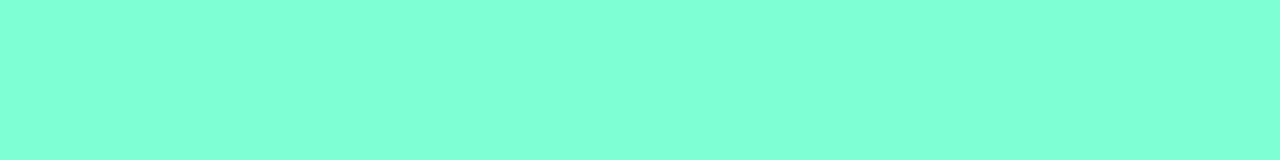
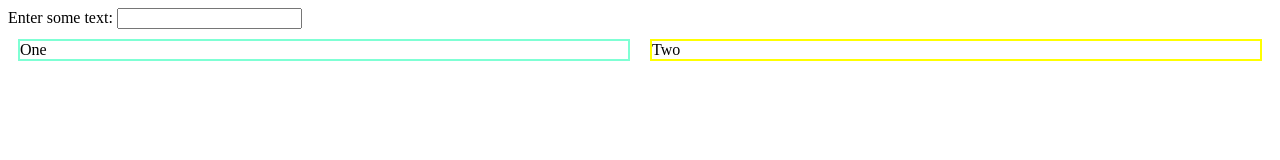
Before and after one commit to laurenriddle/Mirror-Mirror-in-the-Code-bk2-ch12, a plain HTML site: page index.html in a window 1280 px wide. Drawn offline with Linux system fonts and the light colour scheme.

Commit message:
created event listener that puts the content of the textbox into the article fields

```diff
--- a/index.html
+++ b/index.html
@@ -1,5 +1,6 @@
 <!DOCTYPE html>
 <html lang="en">
+
 <head>
     <meta charset="UTF-8">
     <meta name="viewport" content="width=device-width, initial-scale=1.0">
@@ -7,7 +8,15 @@
     <link rel="stylesheet" href="styles/main.css">
     <title>Document</title>
 </head>
+
 <body>
+    <Label>Enter some text:</Label>
+    <input type="text" name="" id="message">
+    <div id="articleContainer">
+        <article id="article1">One</article>
+        <article id="article2">Two</article>
+    </div>
     <script src="scripts/main.js"></script>
 </body>
+
 </html>
--- a/scripts/main.js
+++ b/scripts/main.js
@@ -1 +1,13 @@
 console.log("THIS IS WORKING!!!")
+
+
+let article1El = document.querySelector("#article1")
+let article2El = document.querySelector("#article2")
+let fieldEl = document.getElementById("message")
+
+fieldEl.addEventListener("keyup", event => {
+
+  article1El.textContent = event.target.value
+  article2El.textContent = event.target.value
+
+})
--- a/styles/main.css
+++ b/styles/main.css
@@ -1,3 +1,15 @@
-body {
-    background-color: aquamarine;
+#articleContainer {
+    display: flex;
+    flex-direction: row;
+    justify-content: space-between;
 }
+#article1 {
+    border: 2px solid aquamarine;
+    flex-basis: 50%;
+    margin: 10px;
+}
+#article2 {
+    border: 2px solid yellow;
+    flex-basis: 50%;
+    margin: 10px;
+}
```
